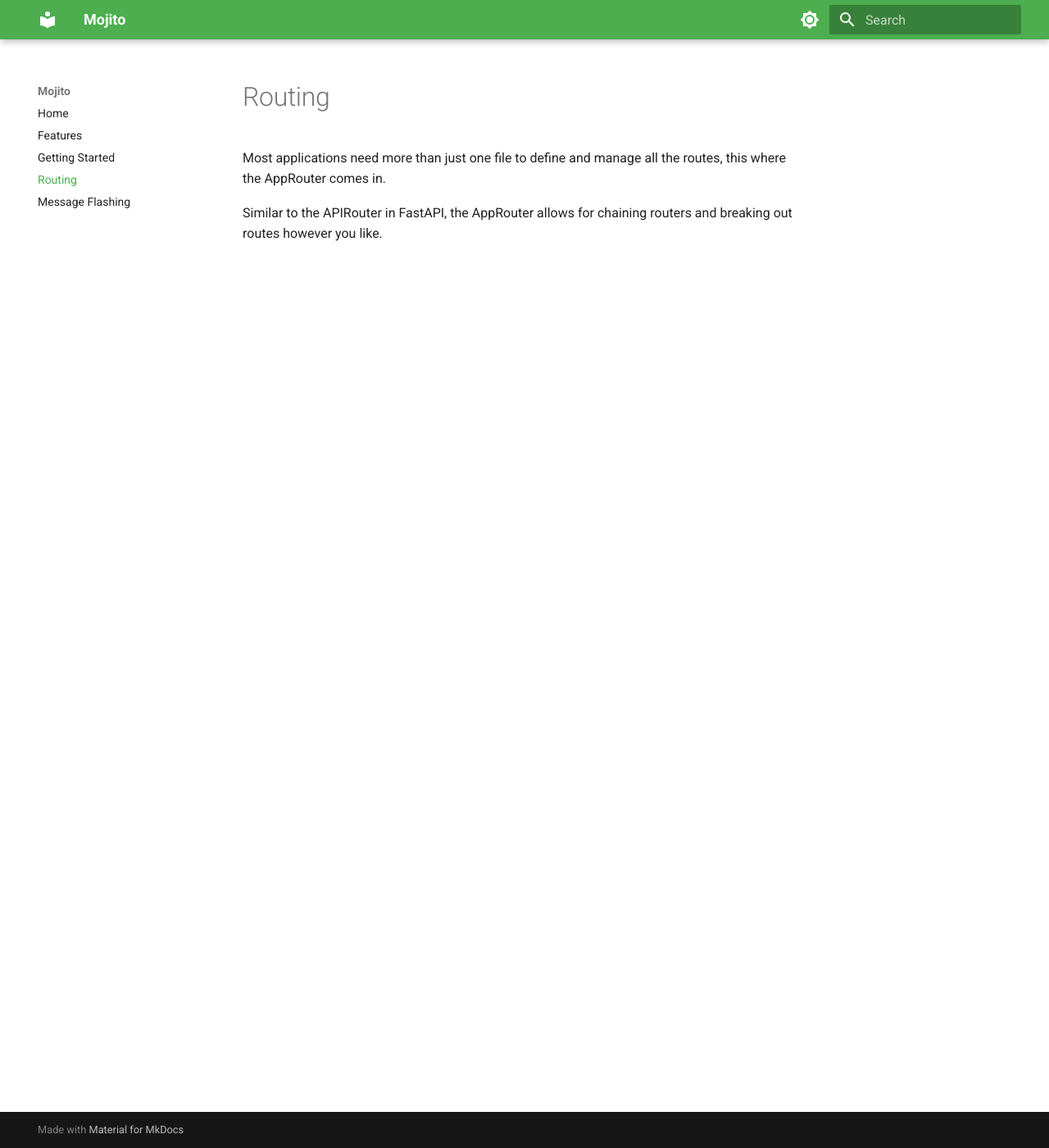
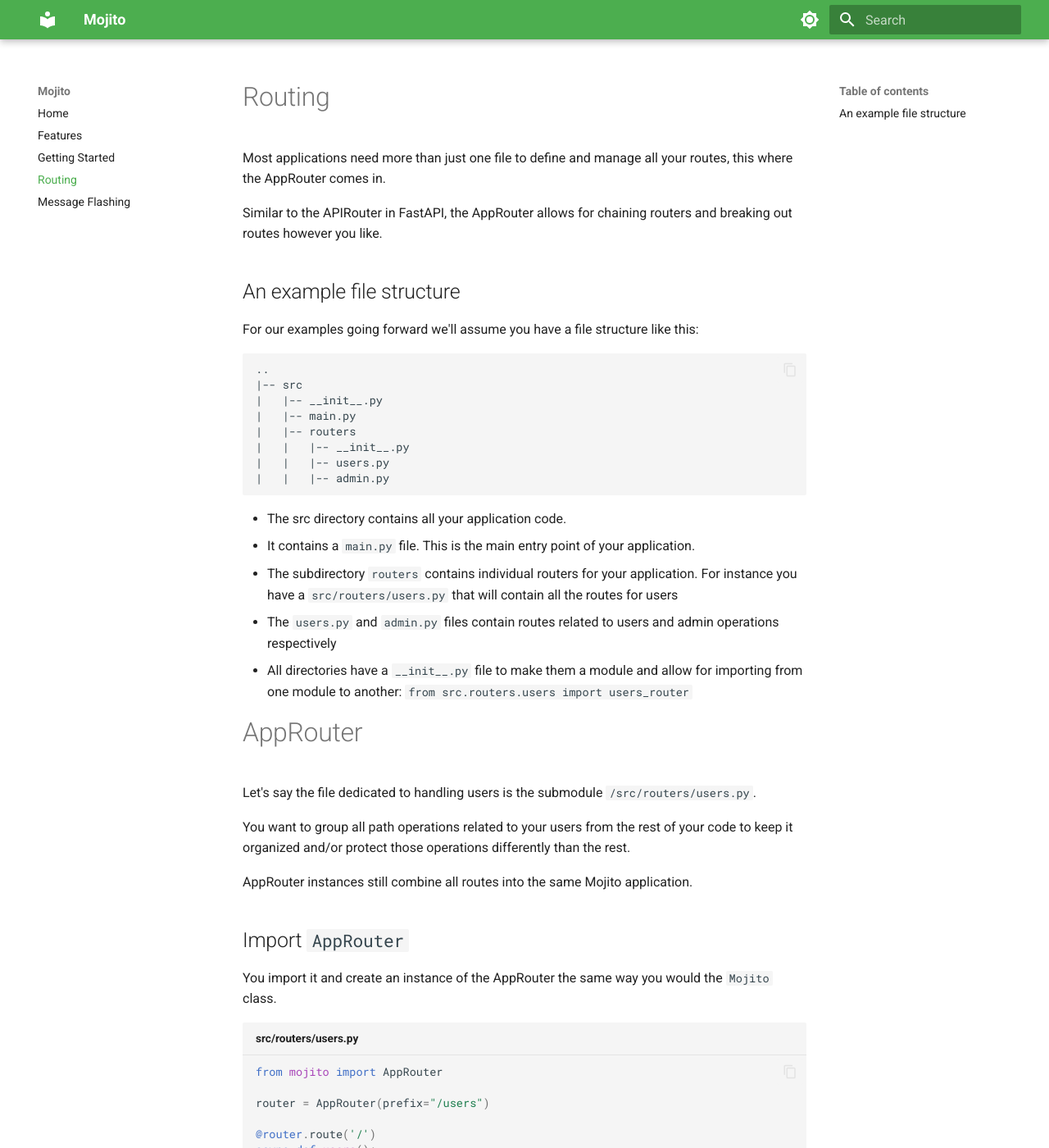
Before and after one commit to abauman97/Mojito, an MkDocs documentation site: the page built from docs/docs/routing.md, in a window 1280 px wide and 1400 px high. Shown: the whole window at 82% size. Built offline with MkDocs 1.6.1 and Material for MkDocs 9.7.7, drawn with Linux system fonts in a browser that asks for light colours; some of the changed text lies outside the part shown.

Commit message:
Update routing.md
Progress commit

````diff
--- a/docs/docs/routing.md
+++ b/docs/docs/routing.md
@@ -1,5 +1,56 @@
 # Routing
 
-Most applications need more than just one file to define and manage all the routes, this where the AppRouter comes in.
+Most applications need more than just one file to define and manage all your routes, this where the AppRouter comes in.
 
 Similar to the APIRouter in FastAPI, the AppRouter allows for chaining routers and breaking out routes however you like.
+
+## An example file structure
+For our examples going forward we'll assume you have a file structure like this:
+```
+..
+|-- src
+|	|-- __init__.py
+|	|-- main.py
+|	|-- routers
+|	|	|-- __init__.py
+|	|	|-- users.py
+|	|	|-- admin.py
+```
+
+* The src directory contains all your application code.
+* It contains a `main.py` file. This is the main entry point of your application.
+* The subdirectory `routers` contains individual routers for your application. For instance you have a `src/routers/users.py` that will contain all the routes for users
+* The `users.py` and `admin.py` files contain routes related to users and admin operations respectively
+* All directories have a `__init__.py` file to make them a module and allow for importing from one module to another: `from src.routers.users import users_router`
+
+
+# AppRouter
+Let's say the file dedicated to handling users is the submodule `/src/routers/users.py`.
+
+You want to group all path operations related to your users from the rest of your code to keep it organized and/or protect those operations differently than the rest.
+
+AppRouter instances still combine all routes into the same Mojito application.
+
+## Import `AppRouter`
+You import it and create an instance of the AppRouter the same way you would the `Mojito` class.
+```py title="src/routers/users.py"
+from mojito import AppRouter
+
+router = AppRouter(prefix="/users")
+
+@router.route('/')
+async def users():
+   return """
+	<ul>
+		<li>Paul</li>
+		<li>Sam</li>
+	</ul>
+   """
+
+
+@router.route('/{user_id}')
+async def user(user_id: int):
+   pass
+```
+
+## Path operations with `AppRouter`
````
